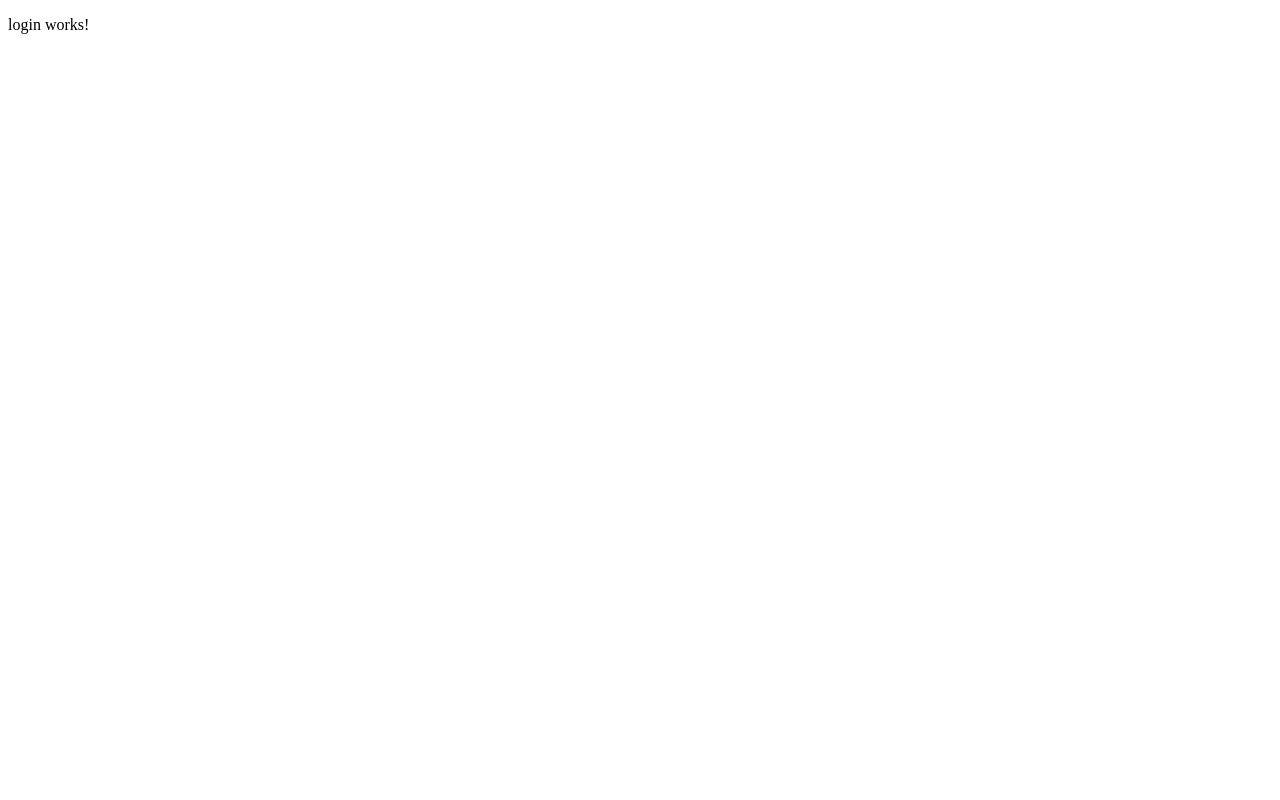
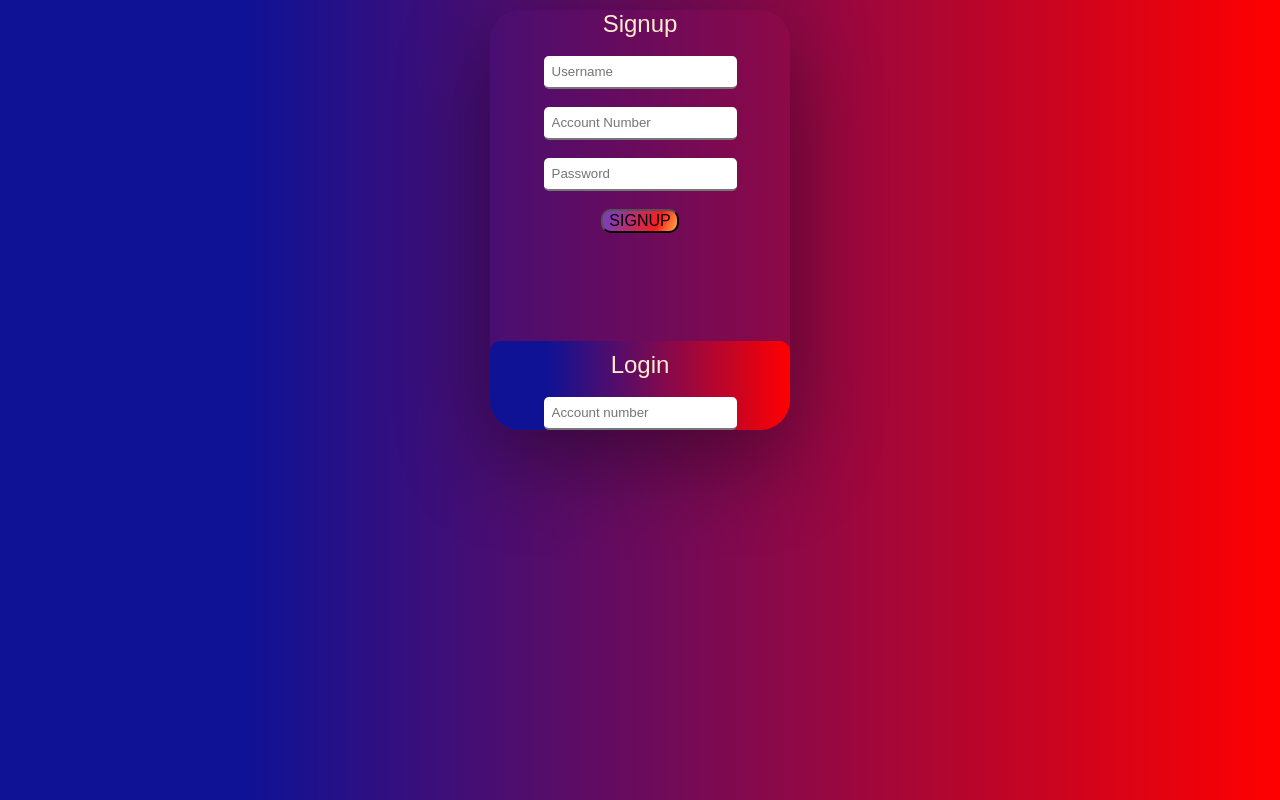
Before and after one commit to sajjadahammad/BankApp, an Angular app: page / in a window 1280 px wide. Built offline with nearby package versions, Linux system fonts and the light colour scheme.

Commit message:
15-09-2022

```diff
--- a/src/app/login/login.component.css
+++ b/src/app/login/login.component.css
@@ -0,0 +1,167 @@
+
+
+.main {
+    height: 420px;
+    width: 300px;
+    border: none;
+    border-radius: 30px;
+    box-shadow: rgba(0, 0, 0, 0.4) 0px 30px 90px;
+    overflow: hidden;
+}
+
+.signup {
+    display: flex;
+    justify-content: center;
+}
+
+.login {
+    display: flex;
+    justify-content: center;
+    transform: translateY(90px);
+    display: flex;
+    justify-content: center;
+    transition: .8s ease-in-out;
+    padding-top: 5px;
+    height:220px;
+    border-radius: 10px;
+    padding-top: 10px;
+    background: rgb(15,18,149);
+    background: linear-gradient(90deg, rgba(15,18,149,1) 19%, rgba(255,0,0,1) 100%);
+
+
+}
+
+button,label {
+    display: flex;
+    justify-content: center;
+    align-items: center;
+    margin: auto;
+    cursor: pointer;
+    border-radius: 5px;
+}
+
+input {
+    border-top-style: hidden;
+    border-right-style: hidden;
+    border-left-style: hidden;
+    border-bottom-style: solid;
+    padding: 8px;
+    border-radius: 5px;
+}
+
+label {
+    display: flex;
+    justify-content: center;
+    align-items: center;
+    margin: auto;
+    color: blanchedalmond;
+    font-size: x-large;
+    transition: .2s ease-in-out;
+}
+
+#chk {
+    display: none;
+}
+.input:focus{
+    outline: none;
+}
+
+#chk:checked ~ .login {
+    transform: translateY(-230px);
+}
+
+#chk:checked ~ .login label {
+    transform: scale(1);
+}
+
+#chk:checked ~ .signup label {
+    transform: scale(.5);
+}
+
+.button {
+    min-width: 300px;
+    min-height: 60px;
+    font-family: 'Nunito', sans-serif;
+    font-size: 22px;
+    text-transform: uppercase;
+    letter-spacing: 1.3px;
+    font-weight: 700;
+    color: #313133;
+    background: rgb(15,18,149);
+    background: linear-gradient(90deg, rgba(15,18,149,1) 19%, rgba(255,0,0,1) 100%);
+    border: none;
+    border-radius: 1000px;
+    box-shadow: 12px 12px 24px rgba(79,209,197,.64);
+    transition: all 0.3s ease-in-out 0s;
+    cursor: pointer;
+    outline: none;
+    position: relative;
+    padding: 10px;
+    }
+
+/* button::before {
+    content: '';
+      border-radius: 1000px;
+      min-width: calc(300px + 12px);
+      min-height: calc(60px + 12px);
+      border: 6px solid #00FFCB;
+      box-shadow: 0 0 60px rgba(0,255,203,.64);
+      position: absolute;
+      top: 50%;
+      left: 50%;
+      transform: translate(-50%, -50%);
+      opacity: 0;
+      transition: all .3s ease-in-out 0s;
+    } */
+
+    .button:hover, .button:focus {
+      color: #313133;
+      transform: translateY(-6px);
+    }
+
+    button:hover::before, button:focus::before {
+      opacity: 1;
+    }
+
+    .btn1{
+      border-radius: 10px;
+      font-size: medium;
+      background: rgb(131,58,180);
+      background: linear-gradient(114deg, rgba(131,58,180,1) 13%, rgba(253,29,29,1) 73%, rgba(252,176,69,1) 100%);
+    }
+    .btn2{
+      border-radius: 10px;
+      font-size: medium;
+      background: rgb(131,58,180);
+      background: linear-gradient(114deg, rgba(131,58,180,1) 13%, rgba(253,29,29,1) 73%, rgba(252,176,69,1) 100%);
+    }
+    /* button::after {
+      content: '';
+      width: 30px; height: 30px;
+      border-radius: 100%;
+      border: 6px solid #00FFCB;
+      position: absolute;
+      z-index: -1;
+      top: 50%;
+      left: 50%;
+      transform: translate(-50%, -50%);
+      animation: ring 1.5s infinite;
+    } */
+
+    button:hover::after, button:focus::after {
+      animation: none;
+      display: none;
+    }
+
+    /* @keyframes ring {
+      0% {
+        width: 30px;
+        height: 30px;
+        opacity: 1;
+      }
+      100% {
+        width: 300px;
+        height: 300px;
+        opacity: 0;
+      }
+    } */
--- a/src/app/login/login.component.html
+++ b/src/app/login/login.component.html
@@ -1 +1,54 @@
-<p>login works!</p>
+<div class="main">
+    <input type="checkbox" id="chk">
+    <div class="signup">
+    <div>
+        <label for="chk">Signup</label><br>
+        <input type="text" name="txt" placeholder="Username" id="uname"><br><br>
+        <input type="text" name="eml" placeholder="Account Number" id="accno"><br><br>
+        <input type="password" name="pswd" placeholder="Password" id="pswd"><br><br>
+        <button class="btn1" onclick="signUp()">SIGNUP</button>
+    </div>
+    </div><br>
+    <div class="login">
+    <div>
+        <label for="chk">Login</label><br>
+        <input type="text" name="usrnm" placeholder="Account number" id="acno"><br><br>
+        <input type="password" name="pswd" placeholder="password" id="lpswd"><br><br>
+        <button class="btn2" onclick="login()" href="home.html">LOGIN</button>
+    </div>
+    </div>
+</div>
+<script>
+    function signUp(){
+        user={
+            id:uname.value,
+            accnum:accno.value,
+            passw:pswd.value
+        }
+        if(user.accnum in localStorage){
+            alert('Already exist')
+        } else{
+            localStorage.setItem(user.accnum,JSON.stringify(user))
+            alert('Account created successfully')
+
+        }
+    }
+    function login(){
+        key1=acno.value
+        key2=lpswd.value
+
+        if(key1 in localStorage){
+
+            user=JSON.parse(localStorage.getItem(key1))
+
+            if(user.passw==key2){
+                window.location="home.html"
+                alert('Login succesfull')
+            }else{
+                alert('Invalid acoount number and password')
+            }
+        }else{
+            alert('abcdef')
+        }
+    }
+</script>
--- a/src/styles.css
+++ b/src/styles.css
@@ -1 +1,9 @@
 /* You can add global styles to this file, and also import other style files */
+body {
+    background: rgb(15,18,149);
+    background: linear-gradient(90deg, rgba(15,18,149,1) 19%, rgba(255,0,0,1) 100%);
+    display: flex;
+    justify-content: center;
+    margin: 10px auto;
+    font-family: 'Jost', sans-serif;
+}
```
